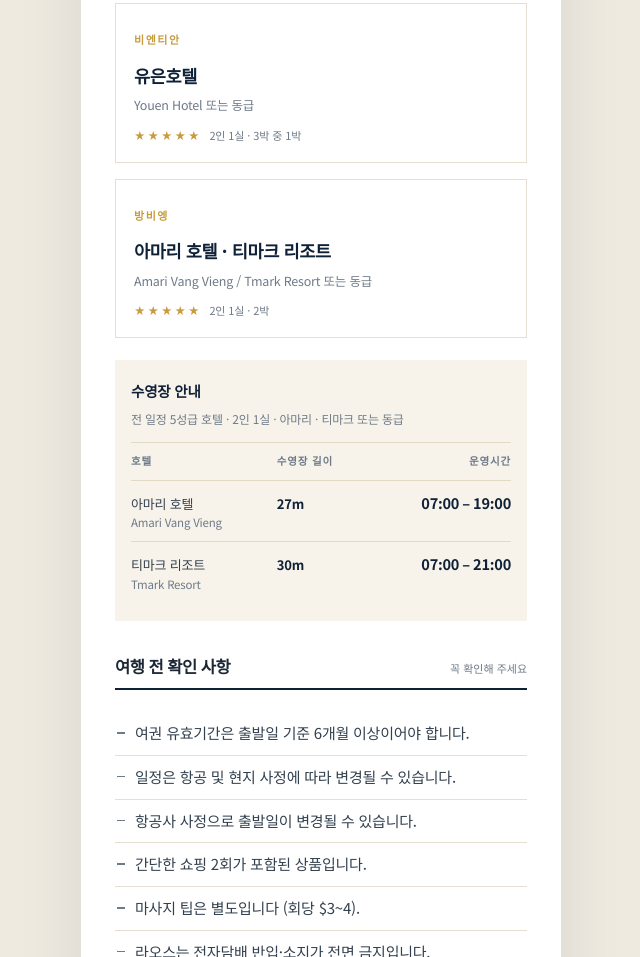
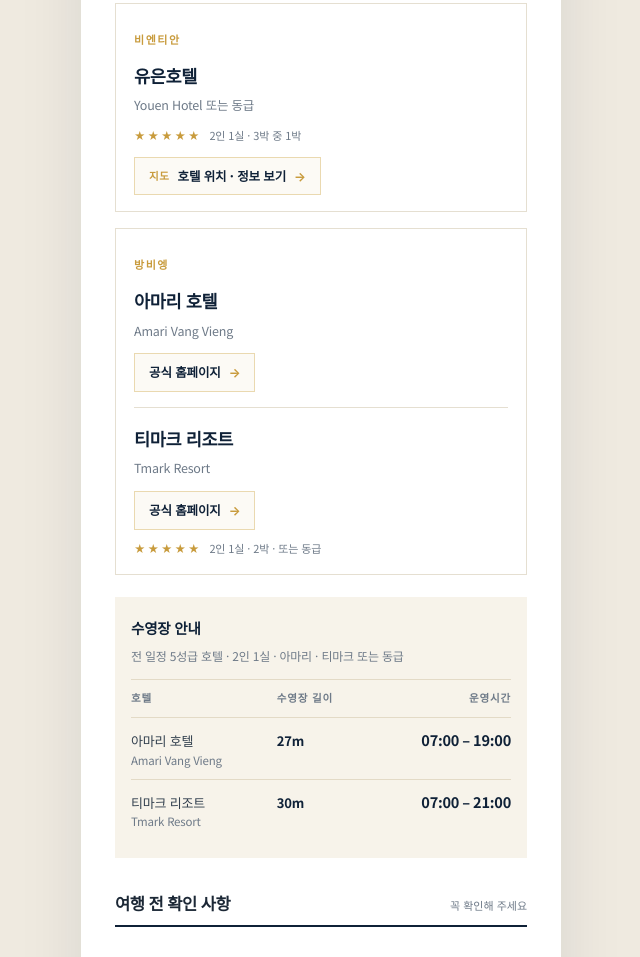
Before and after one commit to dandy914-collab/JUNS-TOUT-, a plain HTML site: page laos-2027-01/index.html in a window 1280 px wide. Shown: the part 9934-10891 px from the top of the page, without its empty margins (319-959 px from the left). Drawn offline with Linux system fonts and the light colour scheme.

Commit message:
숙박 호텔 카드에 호텔별 공식 링크 추가: 아마리·티마크 공식 홈페이지, 유은호텔 위치·정보(구글 지도)

```diff
--- a/laos-2027-01/index.html
+++ b/laos-2027-01/index.html
@@ -183,6 +183,13 @@ figure{margin:0}
 .hotel .en{font-size:12.5px; color:var(--muted); margin-top:3px}
 .hotel .stars{font-size:11px; color:var(--gold); letter-spacing:.18em; margin-top:9px}
 .hotel .stars span{color:var(--muted); letter-spacing:-.01em; margin-left:8px}
+.hotel .sub{margin-top:15px; padding-top:15px; border-top:1px solid var(--line)}
+.hotel .sub .name{margin-top:0}
+.site{display:inline-flex; align-items:center; gap:8px; margin-top:11px; padding:9px 14px; border:1px solid var(--gold-pale); background:#FCFAF5; color:var(--navy); font-size:12.5px; font-weight:700; letter-spacing:-.01em; line-height:1.5; text-decoration:none; -webkit-tap-highlight-color:rgba(200,155,60,.18)}
+.site .ar{color:var(--gold); font-weight:700; transform:translateY(-.5px)}
+.site .tag{font-size:10.5px; font-weight:700; letter-spacing:.06em; color:var(--gold)}
+.site:active{background:var(--ivory); border-color:var(--gold)}
+.hotel .note{font-size:11.5px; color:var(--muted); margin-top:12px; line-height:1.6}
 .pool{margin-top:22px; background:var(--ivory); padding:18px 16px}
 .pool .h{font-size:14.5px; font-weight:700; color:var(--navy)}
 .pool .s{font-size:12px; color:var(--muted); margin-top:4px}
@@ -509,12 +516,19 @@ figure{margin:0}
         <p class="name">유은호텔</p>
         <p class="en">Youen Hotel 또는 동급</p>
         <p class="stars">★★★★★<span>2인 1실 · 3박 중 1박</span></p>
+        <a class="site" href="https://www.google.com/maps/search/?api=1&amp;query=Vientiane%20Yooeun%20Hotel&amp;query_place_id=ChIJZVmKNDdnJDERJk8rLnkpK3M" target="_blank" rel="noopener noreferrer"><span class="tag">지도</span>호텔 위치 · 정보 보기<span class="ar">→</span></a>
       </div>
       <div class="hotel">
         <span class="city">방비엥</span>
-        <p class="name">아마리 호텔 · 티마크 리조트</p>
-        <p class="en">Amari Vang Vieng / Tmark Resort 또는 동급</p>
-        <p class="stars">★★★★★<span>2인 1실 · 2박</span></p>
+        <p class="name">아마리 호텔</p>
+        <p class="en">Amari Vang Vieng</p>
+        <a class="site" href="https://www.amari.com/vang-vieng" target="_blank" rel="noopener noreferrer">공식 홈페이지<span class="ar">→</span></a>
+        <div class="sub">
+          <p class="name">티마크 리조트</p>
+          <p class="en">Tmark Resort</p>
+          <a class="site" href="https://tmarkresortvangvieng.com/" target="_blank" rel="noopener noreferrer">공식 홈페이지<span class="ar">→</span></a>
+        </div>
+        <p class="stars">★★★★★<span>2인 1실 · 2박 · 또는 동급</span></p>
       </div>
     </div>
 
```
